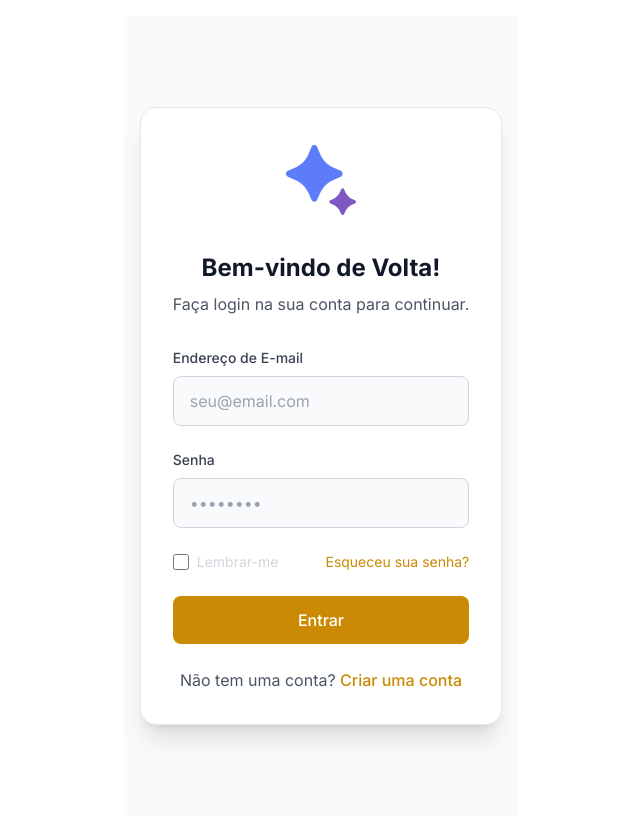
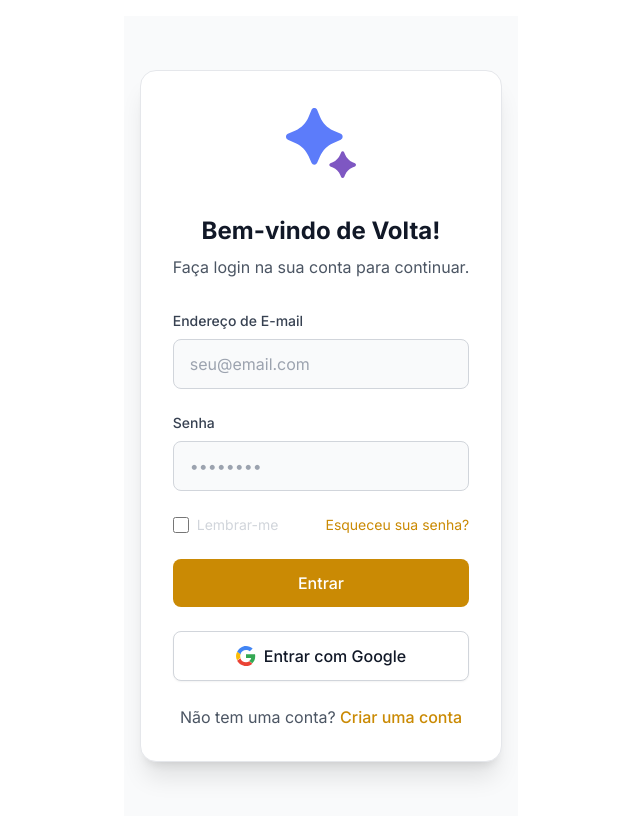
Before and after one commit to alencarconsultorias/template-saas-web, a Next.js app: page /login in a window 1280 px wide. Shown: the top 824 px of the page, without its empty margins (319-959 px from the left). Built offline with nearby package versions, Linux system fonts and the light colour scheme; no server answers.

Commit message:
feat(TSAAS-111): login-google

```diff
--- a/src/app/(auth)/login/page.tsx
+++ b/src/app/(auth)/login/page.tsx
@@ -9,7 +9,7 @@ import LogoLogin from "@/images/logo_login.svg";
 
 export default function LoginPage() {
   const { t } = useLanguage();
-  const { signIn } = useAuth();
+  const { signIn, signInWithGoogle } = useAuth();
   const router = useRouter();
   const [email, setEmail] = useState("");
   const [password, setPassword] = useState("");
@@ -147,6 +147,38 @@ export default function LoginPage() {
             </button>
           </form>
 
+          {/* Google Login Button */}
+          <div className="mt-6">
+            <button
+              type="button"
+              onClick={async () => {
+                setError("");
+                setLoading(true);
+                try {
+                  await signInWithGoogle();
+                  router.push("/dashboard");
+                } catch (error: any) {
+                  setError(t("auth.errors.generic"));
+                } finally {
+                  setLoading(false);
+                }
+              }}
+              disabled={loading}
+              className="w-full flex items-center justify-center gap-2 bg-white border border-gray-300 dark:bg-gray-900 dark:border-gray-700 text-gray-900 dark:text-gray-100 py-3 px-4 rounded-lg font-medium shadow-sm hover:bg-gray-50 dark:hover:bg-gray-800 focus:outline-none focus:ring-2 focus:ring-gold-600 focus:ring-offset-2 focus:ring-offset-gray-900 transition-colors disabled:opacity-50 disabled:cursor-not-allowed"
+            >
+              <svg className="w-5 h-5" viewBox="0 0 48 48">
+                <g>
+                  <path fill="#4285F4" d="M24 9.5c3.54 0 6.7 1.22 9.19 3.23l6.85-6.85C35.64 2.36 30.18 0 24 0 14.82 0 6.71 5.82 2.69 14.09l7.98 6.2C12.13 13.6 17.57 9.5 24 9.5z"/>
+                  <path fill="#34A853" d="M46.1 24.55c0-1.64-.15-3.22-.42-4.74H24v9.01h12.42c-.54 2.9-2.18 5.36-4.65 7.01l7.19 5.59C43.98 37.13 46.1 31.3 46.1 24.55z"/>
+                  <path fill="#FBBC05" d="M10.67 28.29a14.5 14.5 0 010-8.58l-7.98-6.2A23.93 23.93 0 000 24c0 3.77.9 7.34 2.69 10.49l7.98-6.2z"/>
+                  <path fill="#EA4335" d="M24 48c6.18 0 11.36-2.05 15.15-5.59l-7.19-5.59c-2.01 1.35-4.6 2.16-7.96 2.16-6.43 0-11.87-4.1-13.33-9.8l-7.98 6.2C6.71 42.18 14.82 48 24 48z"/>
+                  <path fill="none" d="M0 0h48v48H0z"/>
+                </g>
+              </svg>
+              {t("auth.login.signInWithGoogle")}
+            </button>
+          </div>
+
           <div className="mt-6 text-center">
             <p className="text-gray-600 dark:text-gray-400">
               {t("auth.login.noAccount")}{" "}
--- a/src/contexts/AuthContext.tsx
+++ b/src/contexts/AuthContext.tsx
@@ -8,6 +8,8 @@ import {
   signOut,
   onAuthStateChanged,
   User,
+  GoogleAuthProvider,
+  signInWithPopup,
 } from "firebase/auth";
 import { initializeApp } from "firebase/app";
 import { useRouter } from "next/navigation";
@@ -32,6 +34,7 @@ interface AuthContextType {
   signUp: (email: string, password: string) => Promise<void>;
   signIn: (email: string, password: string) => Promise<void>;
   logout: () => Promise<void>;
+  signInWithGoogle: () => Promise<void>;
 }
 
 const AuthContext = createContext<AuthContextType>({} as AuthContextType);
@@ -94,8 +97,19 @@ export function AuthProvider({ children }: { children: React.ReactNode }) {
     }
   };
 
+  const signInWithGoogle = async () => {
+    try {
+      const provider = new GoogleAuthProvider();
+      const result = await signInWithPopup(auth, provider);
+      const token = await result.user.getIdToken();
+      Cookies.set("auth-token", token, { expires: 7 });
+    } catch (error) {
+      throw error;
+    }
+  };
+
   return (
-    <AuthContext.Provider value={{ user, loading, signUp, signIn, logout }}>
+    <AuthContext.Provider value={{ user, loading, signUp, signIn, logout, signInWithGoogle }}>
       {children}
     </AuthContext.Provider>
   );
--- a/src/i18n/en.ts
+++ b/src/i18n/en.ts
@@ -196,6 +196,7 @@ export const en = {
       rememberMe: "Remember me",
       forgotPassword: "Forgot your password?",
       submit: "Sign In",
+      signInWithGoogle: "Sign in with Google",
       noAccount: "Don't have an account?",
       registerLink: "Create an account",
       loading: "Signing In...",
--- a/src/i18n/pt-BR.ts
+++ b/src/i18n/pt-BR.ts
@@ -196,6 +196,7 @@ export const ptBR = {
       rememberMe: "Lembrar-me",
       forgotPassword: "Esqueceu sua senha?",
       submit: "Entrar",
+      signInWithGoogle: "Entrar com Google",
       noAccount: "Não tem uma conta?",
       registerLink: "Criar uma conta",
       loading: "Entrando...",
```
